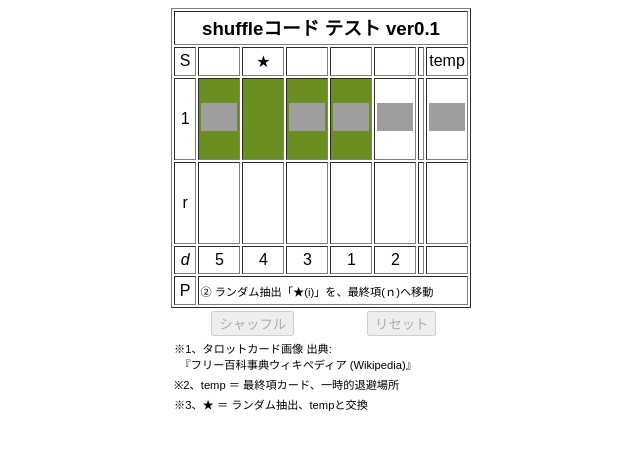
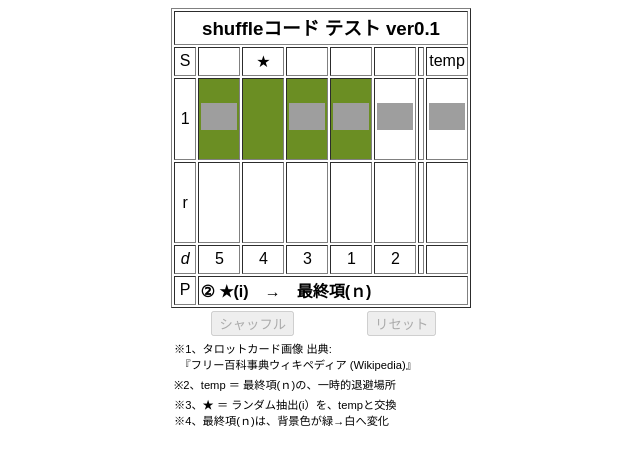
Before and after one commit to raster-Q/shuffle_sumple_01, a website built with Parcel: page index.html in a window 1280 px wide. Both pictures are taken after a click on the button "シャッフル". Shown: the whole page, without its empty margins (319-959 px from the left). Built offline with nearby package versions, Linux system fonts and the light colour scheme; grey boxes are pictures that could not be loaded.

Commit message:
微調整その1

```diff
--- a/src/index.js
+++ b/src/index.js
@@ -47,7 +47,7 @@ import "./styles.css";
         cs.innerHTML = arr_i[Math.floor(nnn / 4)] === c1 ? `★` : ``;
         ds.innerHTML = arr_i[Math.floor(nnn / 4)] === d1 ? `★` : ``;
         es.innerHTML = arr_i[Math.floor(nnn / 4)] === e1 ? `★` : ``;
-        p1.textContent = `① 最終項(ｎ)を、tempへ逃がす`;
+        p1.textContent = `① 最終項(ｎ)　→　temp`;
         nnn++;
       });
 
@@ -64,7 +64,7 @@ import "./styles.css";
           tempImg[Math.floor(nnn / 4)] === nImg[Math.floor(nnn / 4)]
             ? 0.4
             : `1.0`;
-        p1.textContent = `② ランダム抽出「★(i)」を、最終項(ｎ)へ移動`;
+        p1.textContent = `② ★(i)　→　最終項(ｎ)`;
         nnn++;
       });
 
@@ -80,7 +80,7 @@ import "./styles.css";
         arr_i[Math.floor(nnn / 4)].innerHTML = `${
           tempImg[Math.floor(nnn / 4)]
         }`;
-        p1.textContent = `③ tempを、ランダム抽出枠「★(i)」へ移動`;
+        p1.textContent = `③ ★(i) ← temp`;
         nnn++;
       });
 
@@ -94,7 +94,7 @@ import "./styles.css";
         arr_n[Math.floor(nnn / 4)].innerHTML = ``;
         results[Math.floor(nnn / 4)].innerHTML = `${nImg[Math.floor(nnn / 4)]}`;
         statusClean();
-        p1.textContent = `④ 最終項(ｎ)は決定、↓result枠へ移動`;
+        p1.textContent = `④ 最終項(ｎ) ↓ result枠へ`;
         nnn++;
       });
     }
@@ -243,8 +243,8 @@ import "./styles.css";
   temps.textContent = "temp";
   notice01.innerHTML = `※1、タロットカード画像 出典:<br>
   　『フリー百科事典ウィキペディア (Wikipedia)』`;
-  notice02.textContent = "※2、temp ＝ 最終項カード、一時的退避場所";
-  notice03.textContent = "※3、★ ＝ ランダム抽出、tempと交換";
+  notice02.textContent = "※2、temp ＝ 最終項(ｎ)の、一時的退避場所";
+  notice03.innerHTML = `※3、★ ＝ ランダム抽出(i）を、tempと交換<br>※4、最終項(ｎ)は、背景色が緑→白へ変化`;
 
   function reset() {
     //---
--- a/src/styles.css
+++ b/src/styles.css
@@ -57,7 +57,8 @@ h3 {
 }
 
 #p1 {
-  font-size: 70%;
+  font-size: 100%;
   text-align: left;
   height: 10%;
+  font-weight: bold;
 }
```
